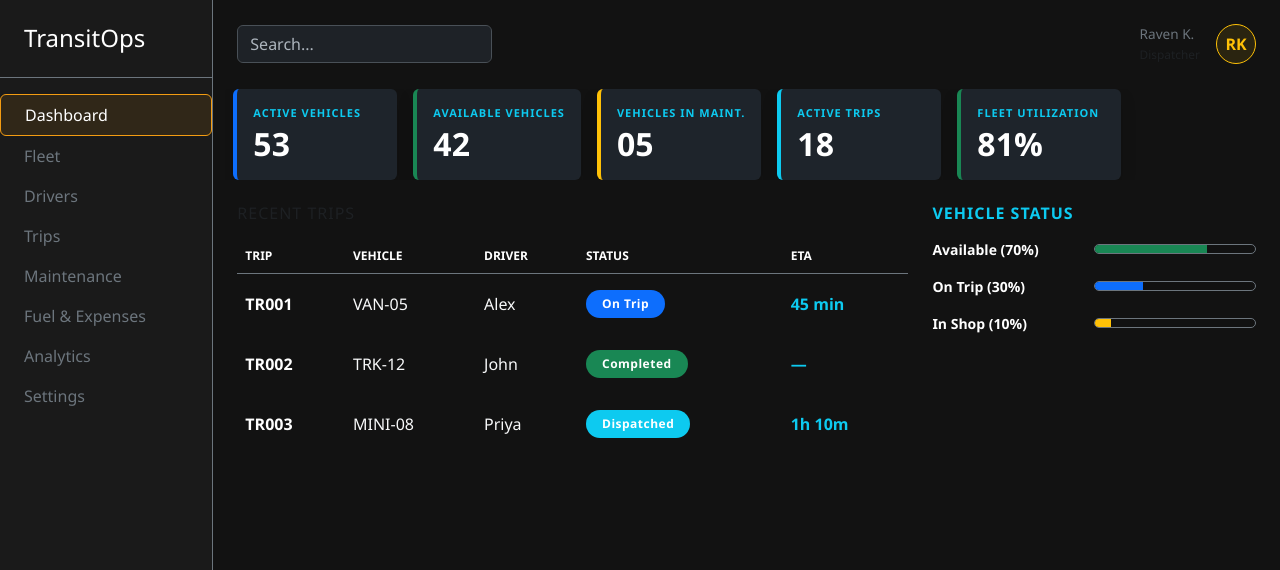
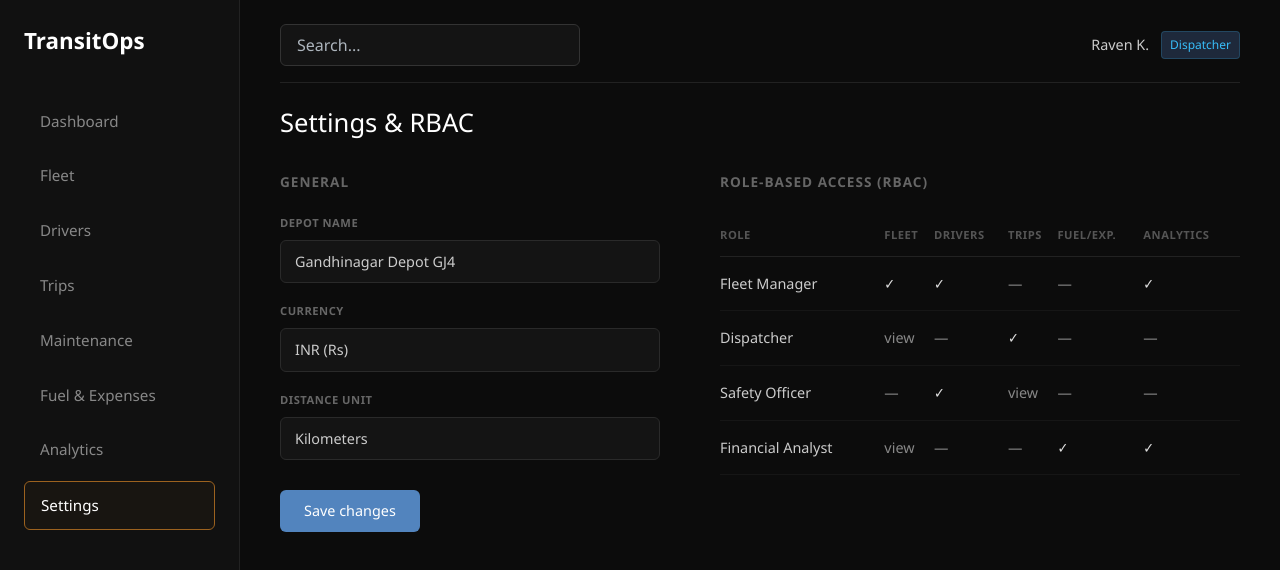
Before and after one commit to CodifyWithShravan/TransitOps-Smart-Transport-Operations-Platform, a React app in the folder frontend/: page /settings in a window 1280 px wide. Before the commit this address led to /. Shown: the top 570 px of the page. Built offline with nearby package versions, Linux system fonts and the light colour scheme; no server answers; the HTML template or start-up script is replaced by a standard one.

Commit message:
added authentication and settings page

```diff
--- a/frontend/src/App.jsx
+++ b/frontend/src/App.jsx
@@ -1,20 +1,31 @@
 import React from 'react';
 import { BrowserRouter, Routes, Route, Navigate } from 'react-router-dom';
+
+
 import Dashboard from './pages/Dashboard';
 import VehicleRegistry from './pages/VehicleRegistry';
 import Drivers from './pages/Drivers';
 import TripDispatcher from './pages/TripDispatcher';
 import Maintenance from './pages/Maintenance';
+import AuthPage from './pages/AuthPage';
+import SettingsPage from './pages/SettingsPage';
 
 function App() {
   return (
     <BrowserRouter>
       <Routes>
+
+        <Route path="/login" element={<AuthPage />} />
+
+
         <Route path="/" element={<Dashboard />} />
         <Route path="/fleet" element={<VehicleRegistry />} />
         <Route path="/drivers" element={<Drivers />} />
         <Route path="/trips" element={<TripDispatcher />} />
         <Route path="/maintenance" element={<Maintenance />} />
+        <Route path="/settings" element={<SettingsPage />} />
+
+
         <Route path="*" element={<Navigate to="/" replace />} />
       </Routes>
     </BrowserRouter>
--- a/frontend/src/AuthPage.jsx
+++ b/frontend/src/pages/AuthPage.jsx
@@ -1,67 +1,33 @@
 import React, { useState } from 'react';
-import styles from './AuthPage.module.css';
+// Using root-relative path resolution so Vite finds it flawlessly in /src/styles/
+import styles from '/src/styles/AuthPage.module.css';
 
 const AuthPage = () => {
-  // 1. Form States
   const [email, setEmail] = useState('raven.k@transitops.in');
   const [password, setPassword] = useState('********');
   const [role, setRole] = useState('Dispatcher');
   const [rememberMe, setRememberMe] = useState(true);
-
-  // 2. Error and Loading States (Backend Prep)
   const [error, setError] = useState({
     visible: true,
     message: 'Invalid credentials. Account locked after 5 failed attempts.',
   });
   const [isLoading, setIsLoading] = useState(false);
 
-  // 3. Handle Form Submission to Backend
   const handleSubmit = async (e) => {
     e.preventDefault();
     setError({ visible: false, message: '' });
     setIsLoading(true);
-
-    // Payload your backend teammate needs
-    const loginPayload = { email, password, role, rememberMe };
-
-    try {
-      console.log('Sending data to backend:', loginPayload);
-
-      /* UNCOMMENT AND EDIT THIS BLOCK WHEN BACKEND IS READY:
-
-      const response = await fetch('https://api.transitops.com/auth/login', {
-        method: 'POST',
-        headers: { 'Content-Type': 'application/json' },
-        body: JSON.stringify(loginPayload),
-      });
-
-      const data = await response.json();
-
-      if (!response.ok) {
-        throw new Error(data.message || 'Authentication failed');
-      }
-
-      // Store token and redirect based on role
-      localStorage.setItem('token', data.token);
-      // Example: window.location.href = data.redirectUrl;
-      */
-
-    } catch (err) {
-      setError({ visible: true, message: err.message });
-    } finally {
-      setIsLoading(false);
-    }
+    console.log('Payload:', { email, password, role, rememberMe });
+    setIsLoading(false);
   };
 
   return (
     <div className={styles.container}>
-      {/* Left Branding Panel */}
       <div className={styles.leftPanel}>
         <div className={styles.brandingWrapper}>
           <div className={styles.logoPlaceholder}></div>
           <h1 className={styles.brandTitle}>TransitOps</h1>
           <p className={styles.brandSubtitle}>Smart Transport Operations Platform</p>
-
           <div className={styles.rolesListSection}>
             <p className={styles.rolesHeading}>One login, four roles:</p>
             <ul className={styles.rolesList}>
@@ -72,84 +38,44 @@ const AuthPage = () => {
             </ul>
           </div>
         </div>
-        <div className={styles.footerText}>
-          TRANSITOPS © 2026 · RBAC ENH
-        </div>
+        <div className={styles.footerText}>TRANSITOPS © 2026 · RBAC ENH</div>
       </div>
-
-      {/* Right Login Panel */}
       <div className={styles.rightPanel}>
-        {/* Error State Callout Box */}
         {error.visible && (
           <div className={styles.errorBox}>
             <div className={styles.errorHeader}>Error state</div>
             <div className={styles.errorMessage}>❌ {error.message}</div>
           </div>
         )}
-
         <form className={styles.loginForm} onSubmit={handleSubmit}>
           <h2 className={styles.formTitle}>Sign in to your account</h2>
           <p className={styles.formSubtitle}>Enter your credentials to continue</p>
-
-          {/* Email Input */}
           <div className={styles.inputGroup}>
             <label htmlFor="email">EMAIL</label>
-            <input
-              type="email"
-              id="email"
-              value={email}
-              onChange={(e) => setEmail(e.target.value)}
-              required
-            />
+            <input type="email" id="email" value={email} onChange={(e) => setEmail(e.target.value)} required />
           </div>
-
-          {/* Password Input */}
           <div className={styles.inputGroup}>
             <label htmlFor="password">PASSWORD</label>
-            <input
-              type="password"
-              id="password"
-              value={password}
-              onChange={(e) => setPassword(e.target.value)}
-              required
-            />
+            <input type="password" id="password" value={password} onChange={(e) => setPassword(e.target.value)} required />
           </div>
-
-          {/* Role (RBAC) Dropdown */}
           <div className={styles.inputGroup}>
             <label htmlFor="role">ROLE (RBAC)</label>
-            <select
-              id="role"
-              value={role}
-              onChange={(e) => setRole(e.target.value)}
-            >
+            <select id="role" value={role} onChange={(e) => setRole(e.target.value)}>
               <option value="Fleet Manager">Fleet Manager</option>
               <option value="Dispatcher">Dispatcher</option>
               <option value="Safety Officer">Safety Officer</option>
               <option value="Financial Analyst">Financial Analyst</option>
             </select>
           </div>
-
-          {/* Remember Me & Forgot Password Row */}
           <div className={styles.formOptions}>
             <label className={styles.checkboxLabel}>
-              <input
-                type="checkbox"
-                checked={rememberMe}
-                onChange={(e) => setRememberMe(e.target.checked)}
-              />
+              <input type="checkbox" checked={rememberMe} onChange={(e) => setRememberMe(e.target.checked)} />
               <span>Remember me</span>
             </label>
             <a href="#forgot" className={styles.forgotLink}>Forgot password?</a>
           </div>
-
-          {/* Submit Button */}
-          <button type="submit" className={styles.submitBtn} disabled={isLoading}>
-            {isLoading ? 'Signing In...' : 'Sign In'}
-          </button>
+          <button type="submit" className={styles.submitBtn} disabled={isLoading}>Sign In</button>
         </form>
-
-        {/* Access Scope Info Text */}
         <div className={styles.accessScopeInfo}>
           <p>Access is scoped by role after login:</p>
           <ul>
--- /dev/null
+++ b/frontend/src/pages/SettingsPage.jsx
@@ -0,0 +1,137 @@
+import React, { useState } from 'react';
+import styles from '/src/styles/SettingsPage.module.css';
+
+const SettingsPage = () => {
+  const sidebarItems = [
+    'Dashboard',
+    'Fleet',
+    'Drivers',
+    'Trips',
+    'Maintenance',
+    'Fuel & Expenses',
+    'Analytics',
+    'Settings',
+  ];
+
+  // Form States
+  const [depotName, setDepotName] = useState('Gandhinagar Depot GJ4');
+  const [currency, setCurrency] = useState('INR (Rs)');
+  const [distanceUnit, setDistanceUnit] = useState('Kilometers');
+
+  // Static Matrix Data for Role-Based Access Control (RBAC)
+  const rbacData = [
+    { role: 'Fleet Manager', fleet: '✓', drivers: '✓', trips: '—', fuel: '—', analytics: '✓' },
+    { role: 'Dispatcher', fleet: 'view', drivers: '—', trips: '✓', fuel: '—', analytics: '—' },
+    { role: 'Safety Officer', fleet: '—', drivers: '✓', trips: 'view', fuel: '—', analytics: '—' },
+    { role: 'Financial Analyst', fleet: 'view', drivers: '—', trips: '—', fuel: '✓', analytics: '✓' },
+  ];
+
+  const handleSaveChanges = (e) => {
+    e.preventDefault();
+    alert(`Backend Hook: Saving settings -> ${depotName}, ${currency}, ${distanceUnit}`);
+  };
+
+  return (
+    <div className={styles.dashboardContainer}>
+      {/* SIDEBAR */}
+      <aside className={styles.sidebar}>
+        <div className={styles.brand}>TransitOps</div>
+        <nav className={styles.navMenu}>
+          {sidebarItems.map((item) => (
+            <div
+              key={item}
+              className={`${styles.navItem} ${item === 'Settings' ? styles.activeNavItem : ''}`}
+            >
+              {item}
+            </div>
+          ))}
+        </nav>
+      </aside>
+
+      {/* MAIN CONTENT AREA */}
+      <main className={styles.mainContent}>
+        {/* Top Header */}
+        <header className={styles.topHeader}>
+          <input type="text" placeholder="Search..." className={styles.searchBar} readOnly />
+          <div className={styles.userProfile}>
+            <span className={styles.userName}>Raven K.</span>
+            <span className={styles.userBadge}>Dispatcher</span>
+          </div>
+        </header>
+
+        <h1 className={styles.pageTitle}>Settings & RBAC</h1>
+
+        <div className={styles.settingsLayout}>
+          {/* GENERAL SETTINGS FORM */}
+          <section className={styles.formSection}>
+            <h2 className={styles.sectionTitle}>GENERAL</h2>
+            <form onSubmit={handleSaveChanges}>
+              <div className={styles.inputGroup}>
+                <label htmlFor="depotName">DEPOT NAME</label>
+                <input
+                  type="text"
+                  id="depotName"
+                  value={depotName}
+                  onChange={(e) => setDepotName(e.target.value)}
+                />
+              </div>
+
+              <div className={styles.inputGroup}>
+                <label htmlFor="currency">CURRENCY</label>
+                <input
+                  type="text"
+                  id="currency"
+                  value={currency}
+                  onChange={(e) => setCurrency(e.target.value)}
+                />
+              </div>
+
+              <div className={styles.inputGroup}>
+                <label htmlFor="distanceUnit">DISTANCE UNIT</label>
+                <input
+                  type="text"
+                  id="distanceUnit"
+                  value={distanceUnit}
+                  onChange={(e) => setDistanceUnit(e.target.value)}
+                />
+              </div>
+
+              <button type="submit" className={styles.saveBtn}>Save changes</button>
+            </form>
+          </section>
+
+          {/* RBAC MATRIX TABLE */}
+          <section className={styles.matrixSection}>
+            <h2 className={styles.sectionTitle}>ROLE-BASED ACCESS (RBAC)</h2>
+            <table className={styles.matrixTable}>
+              <thead>
+                <tr>
+                  <th>ROLE</th>
+                  <th>FLEET</th>
+                  <th>DRIVERS</th>
+                  <th>TRIPS</th>
+                  <th>FUEL/EXP.</th>
+                  <th>ANALYTICS</th>
+                </tr>
+              </thead>
+              <tbody>
+                {rbacData.map((row, index) => (
+                  <tr key={index}>
+                    <td className={styles.roleName}>{row.role}</td>
+                    <td className={row.fleet === '✓' ? styles.check : ''}>{row.fleet}</td>
+                    <td className={row.drivers === '✓' ? styles.check : ''}>{row.drivers}</td>
+                    <td className={row.trips === '✓' ? styles.check : ''}>{row.trips}</td>
+                    <td className={row.fuel === '✓' ? styles.check : ''}>{row.fuel}</td>
+                    <td className={row.analytics === '✓' ? styles.check : ''}>{row.analytics}</td>
+                  </tr>
+                ))}
+              </tbody>
+            </table>
+          </section>
+        </div>
+      </main>
+    </div>
+  );
+};
+
+export default SettingsPage;
--- /dev/null
+++ b/frontend/src/styles/SettingsPage.module.css
@@ -0,0 +1,203 @@
+.dashboardContainer {
+  display: flex;
+  width: 100vw;
+  height: 100vh;
+  background-color: #0c0c0c;
+  color: #e0e0e0;
+  font-family: 'Segoe UI', Tahoma, Geneva, Verdana, sans-serif;
+  overflow: hidden;
+}
+
+/* --- Sidebar Styling --- */
+.sidebar {
+  width: 240px;
+  background-color: #111111;
+  border-right: 1px solid #222;
+  padding: 24px;
+  display: flex;
+  flex-direction: column;
+  gap: 30px;
+  box-sizing: border-box;
+}
+
+.brand {
+  font-size: 1.4rem;
+  font-weight: 600;
+  color: #fff;
+  padding-bottom: 10px;
+}
+
+.navMenu {
+  display: flex;
+  flex-direction: column;
+  gap: 8px;
+}
+
+.navItem {
+  padding: 12px 16px;
+  border-radius: 6px;
+  color: #888;
+  font-size: 0.95rem;
+}
+
+.activeNavItem {
+  color: #fff;
+  border: 1px solid #9c621f;
+  background-color: rgba(156, 98, 31, 0.05);
+}
+
+/* --- Content Panel Area --- */
+.mainContent {
+  flex: 1;
+  padding: 24px 40px;
+  overflow-y: auto;
+  display: flex;
+  flex-direction: column;
+  gap: 25px;
+  box-sizing: border-box;
+}
+
+.topHeader {
+  display: flex;
+  justify-content: space-between;
+  align-items: center;
+  border-bottom: 1px solid #222;
+  padding-bottom: 16px;
+}
+
+.searchBar {
+  background-color: #141414;
+  border: 1px solid #333;
+  border-radius: 6px;
+  color: #fff;
+  padding: 8px 16px;
+  width: 300px;
+}
+
+.userProfile {
+  display: flex;
+  align-items: center;
+  gap: 12px;
+}
+
+.userName {
+  font-size: 0.9rem;
+  color: #ccc;
+}
+
+.userBadge {
+  font-size: 0.75rem;
+  background-color: #1e293b;
+  color: #38bdf8;
+  padding: 4px 8px;
+  border-radius: 4px;
+  border: 1px solid rgba(56, 189, 248, 0.2);
+}
+
+.pageTitle {
+  font-size: 1.6rem;
+  font-weight: 500;
+  margin: 0;
+  color: #fff;
+}
+
+/* --- Dual Columns Layout --- */
+.settingsLayout {
+  display: flex;
+  gap: 60px;
+  margin-top: 10px;
+}
+
+.formSection {
+  width: 380px;
+}
+
+.matrixSection {
+  flex: 1;
+}
+
+.sectionTitle {
+  font-size: 0.85rem;
+  color: #666;
+  letter-spacing: 1px;
+  margin-bottom: 25px;
+  font-weight: 600;
+}
+
+/* --- Input Form Elements --- */
+.inputGroup {
+  display: flex;
+  flex-direction: column;
+  margin-bottom: 20px;
+}
+
+.inputGroup label {
+  font-size: 0.7rem;
+  color: #666;
+  margin-bottom: 8px;
+  letter-spacing: 0.5px;
+  font-weight: 600;
+}
+
+.inputGroup input {
+  background-color: #141414;
+  border: 1px solid #2a2a2a;
+  border-radius: 6px;
+  color: #ccc;
+  padding: 10px 14px;
+  font-size: 0.9rem;
+  outline: none;
+}
+
+.inputGroup input:focus {
+  border-color: #9c621f;
+}
+
+.saveBtn {
+  background-color: #5284be;
+  color: #fff;
+  border: none;
+  border-radius: 6px;
+  padding: 10px 24px;
+  font-size: 0.9rem;
+  cursor: pointer;
+  margin-top: 10px;
+  transition: opacity 0.2s;
+}
+
+.saveBtn:hover {
+  opacity: 0.9;
+}
+
+/* --- RBAC Matrix Table Elements --- */
+.matrixTable {
+  width: 100%;
+  border-collapse: collapse;
+  text-align: left;
+  font-size: 0.9rem;
+}
+
+.matrixTable th {
+  color: #555;
+  font-size: 0.7rem;
+  letter-spacing: 0.5px;
+  padding: 12px 0;
+  border-bottom: 1px solid #222;
+  font-weight: 600;
+}
+
+.matrixTable td {
+  padding: 16px 0;
+  border-bottom: 1px solid #161616;
+  color: #888;
+}
+
+.matrixTable .roleName {
+  color: #ccc;
+}
+
+/* Visual emphasize checkmarks */
+.matrixTable .check {
+  color: #e0e0e0;
+  font-weight: bold;
+}
```
Also changed, not shown: frontend/src/styles/AuthPage.module.css (renamed from frontend/src/AuthPage.module.css), 1 other file (tests, documents, lock files or other folders).
